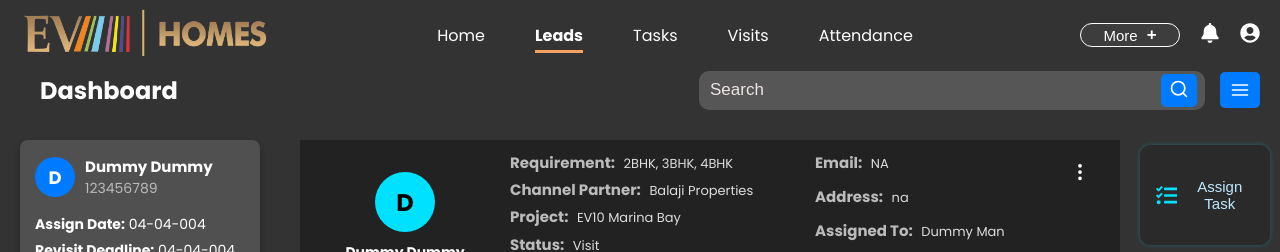
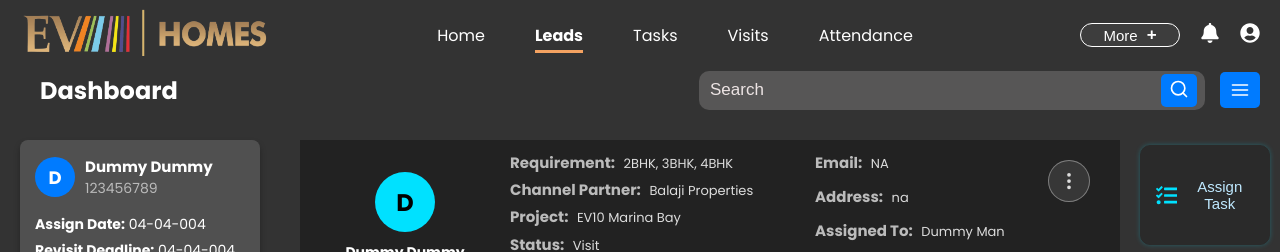
Before and after one commit to shrutimisal/evhomes-desktop-ui, a Next.js app: page /leads in a window 1280 px wide. Shown: the top 252 px of the page. Built offline with nearby package versions, Linux system fonts and the light colour scheme.

Commit message:
deatils filter

```diff
--- a/components/LeadDetails/leaddetailspage.module.css
+++ b/components/LeadDetails/leaddetailspage.module.css
@@ -12,7 +12,6 @@
   position: relative;
 
   /* clip-path: path("M 0 20 Q 0 0 20 0 H 620 Q 660 0 690 20 Q 750 50 770 90 Q 790 130 790 160 Q 790 180 770 200 Q 750 220 700 230 Q 690 230 620 230 H 20 Q 0 230 0 210 Z"); */
-
 }
 
 .leftSection {
@@ -86,14 +85,6 @@
   color: #80dfff;
 }
 
-.options {
-  position: absolute;
-  top: 20px;
-  right: 30px;
-  cursor: pointer;
-  font-size: 20px;
-}
-
 .sectionContainer {
   display: flex;
   flex-direction: row;
@@ -124,13 +115,13 @@
   box-shadow: 0 0 5px #00e1ff44;
   width: 130px;
   height: 100px;
-  border:  1.5px solid #2a2a2a;
+  border: 1.5px solid #2a2a2a;
 }
 
 .actionButton:hover {
   background-color: #3a3a3a;
   transform: translateY(-1px);
-  border:  1.5px solid #0ae2fe;
+  border: 1.5px solid #0ae2fe;
   box-shadow: 0 0 8px #00e1ff;
 }
 
@@ -145,6 +136,34 @@
   flex-direction: column;
 }
 
+.optionsWrapper {
+  z-index: 5;
+}
+
+.options {
+  position: absolute;
+  top: 20px;
+  right: 30px;
+  cursor: pointer;
+  font-size: 20px;
+  width: 40px;
+  height: 40px;
+  background-color: rgba(255, 255, 255, 0.05);
+  border-radius: 50%;
+  border: 1.5px solid rgba(255, 255, 255, 0.2);
+  display: flex;
+  align-items: center;
+  justify-content: center;
+  color: #ddd;
+  transition: background-color 0.3s ease, color 0.3s ease, border 0.3s ease;
+}
+
+.options:hover {
+  background-color: rgba(255, 255, 255, 0.15);
+  color: #fff;
+  border-color: rgba(255, 255, 255, 0.4);
+}
+
 .dropdown {
   position: absolute;
   top: 25px;
@@ -155,6 +174,7 @@
   min-width: 180px;
   border-radius: 10px;
   padding: 8px 0;
+  z-index: 5;
 }
 
 .dropdownItem {
```
